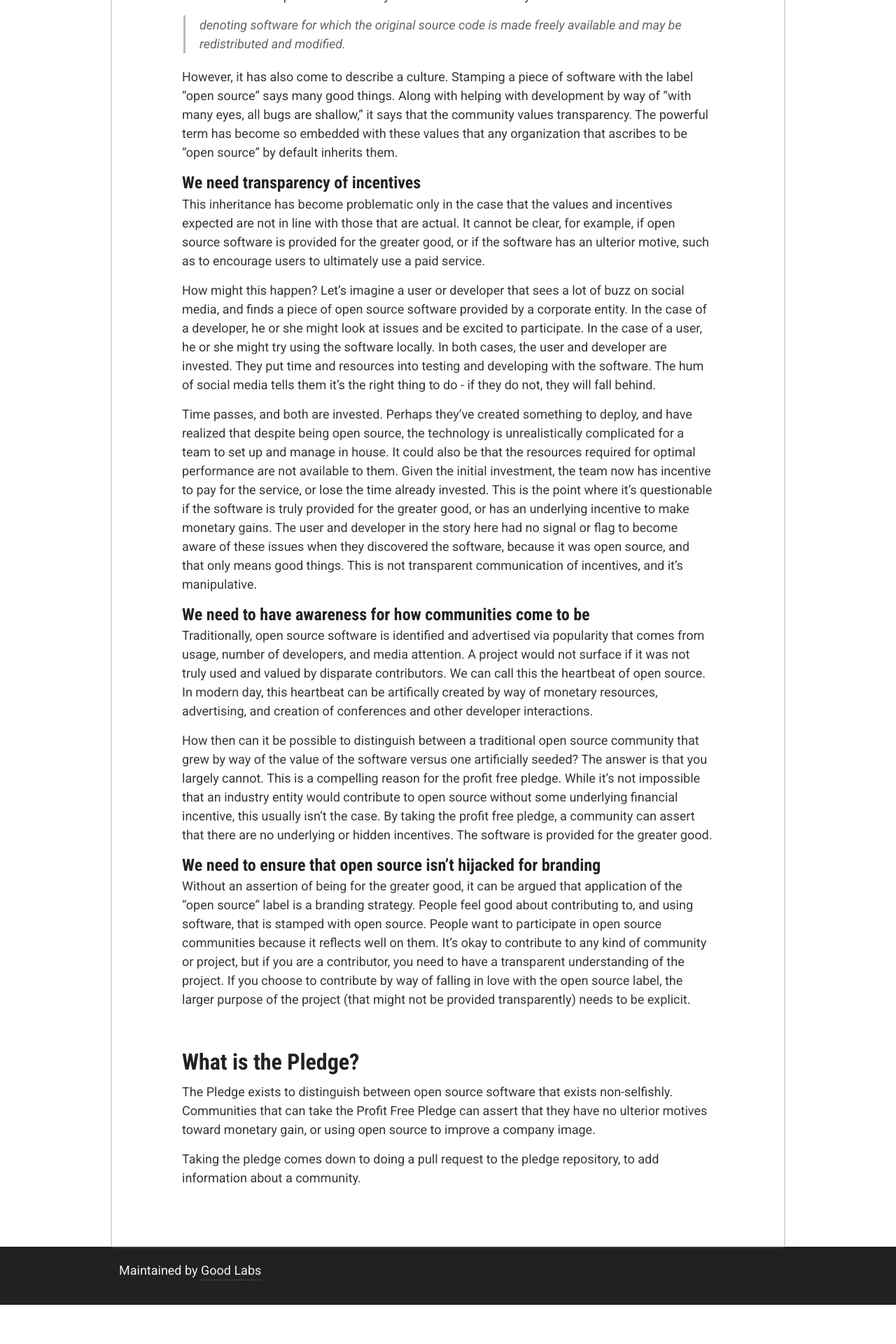
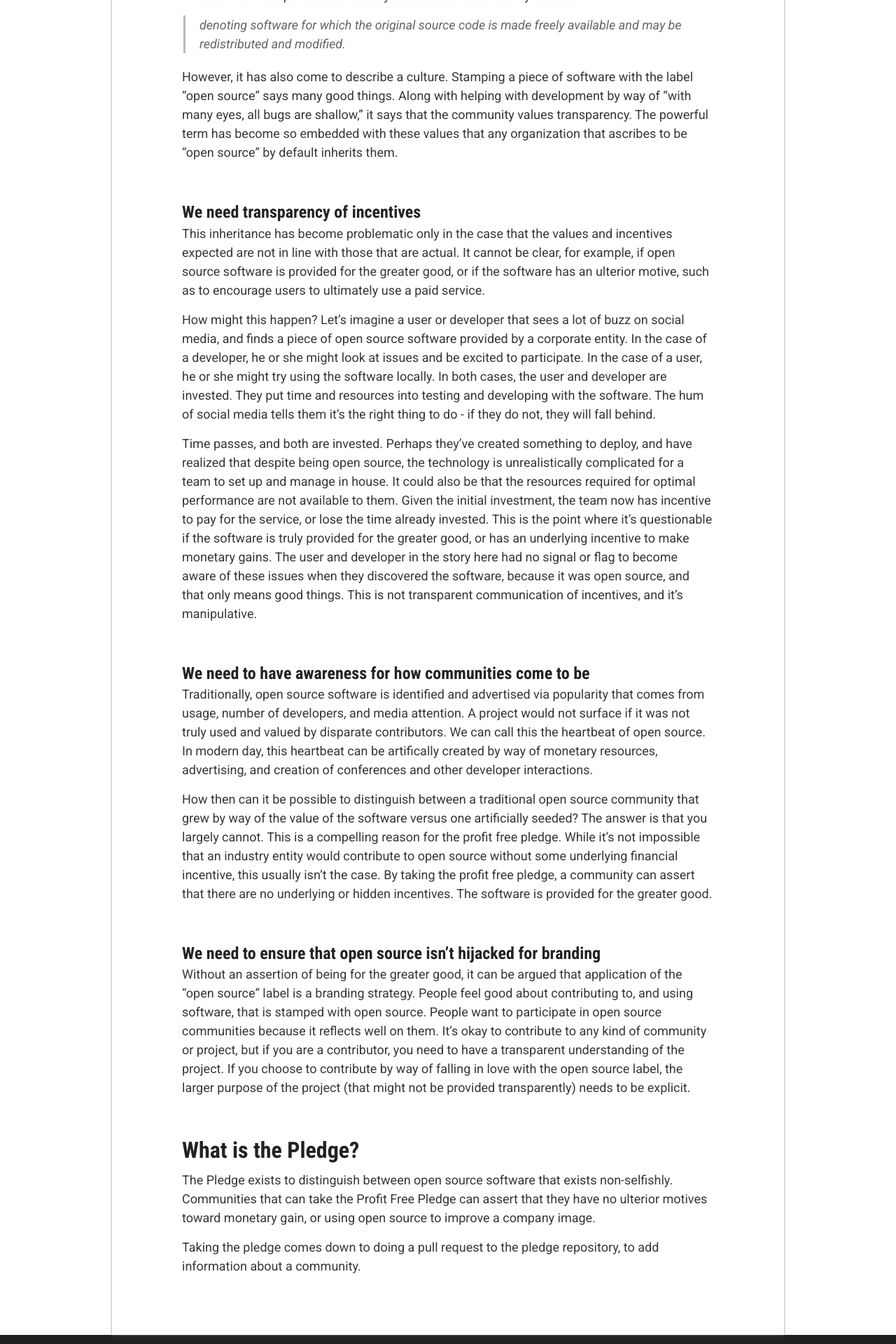
Before and after one commit to good-labs/greater-good-affirmation, a Jekyll site: the page built from docs/pages/about.md, in a window 1280 px wide. Shown: the part 711-2631 px from the top of the page at 70% size. Built offline with Jekyll 4.4.1, drawn with Linux system fonts in a browser that asks for light colours; before the commit the page ends 2575 px from its top, so only the background shows below that.

Commit message:
reorganize main page
Signed-off-by: Vanessa Sochat <vsochat@stanford.edu>

```diff
--- a/docs/_layouts/default.html
+++ b/docs/_layouts/default.html
@@ -18,8 +18,8 @@
     <section class="outer">
         <div class="downloads inner">
           <a class="download_link" href="https://github.com/good-labs/profit-free-pledge/blob/master/PROFIT_FREE_PLEDGE.md">Download</a>
-          <a class="download_link" href="{{ site.url }}{{ site.baseurl }}/about/">About</a>
-          <a class="download_link" href="{{ site.url }}{{ site.baseurl }}/">Pledge</a>
+          <a class="download_link" href="{{ site.url }}{{ site.baseurl }}/">About</a>
+          <a class="download_link" href="{{ site.url }}{{ site.baseurl }}/pledge/">Pledge</a>
         </div>
     </section>
 
--- a/docs/pages/about.md
+++ b/docs/pages/about.md
@@ -32,6 +32,8 @@ by way of "with many eyes, all bugs are shallow," it says that the community val
 transparency. The powerful term has become so embedded with these values that any
 organization that ascribes to be "open source" by default inherits them.
 
+<br>
+
 ### We need transparency of incentives
 
 This inheritance has become problematic only in the case that the values and incentives expected
@@ -57,6 +59,8 @@ in the story here had no signal or flag to become aware of these issues when the
 the software, because it was open source, and that only means good things. This
 is not transparent communication of incentives, and it's manipulative.
 
+<br>
+
 ### We need to have awareness for how communities come to be
 
 Traditionally, open source software is identified and advertised via
@@ -73,6 +77,8 @@ profit free pledge. While it's not impossible that an industry entity would cont
 to open source without some underlying financial incentive, this usually isn't the case.
 By taking the profit free pledge, a community can assert that there are no
 underlying or hidden incentives. The software is provided for the greater good.
+
+<br>
 
 ### We need to ensure that open source isn't hijacked for branding
 
```
Also changed, not shown: other parts of docs/pages/about.md (+1 -1 lines), docs/pledge.md (+1 -1 lines).
